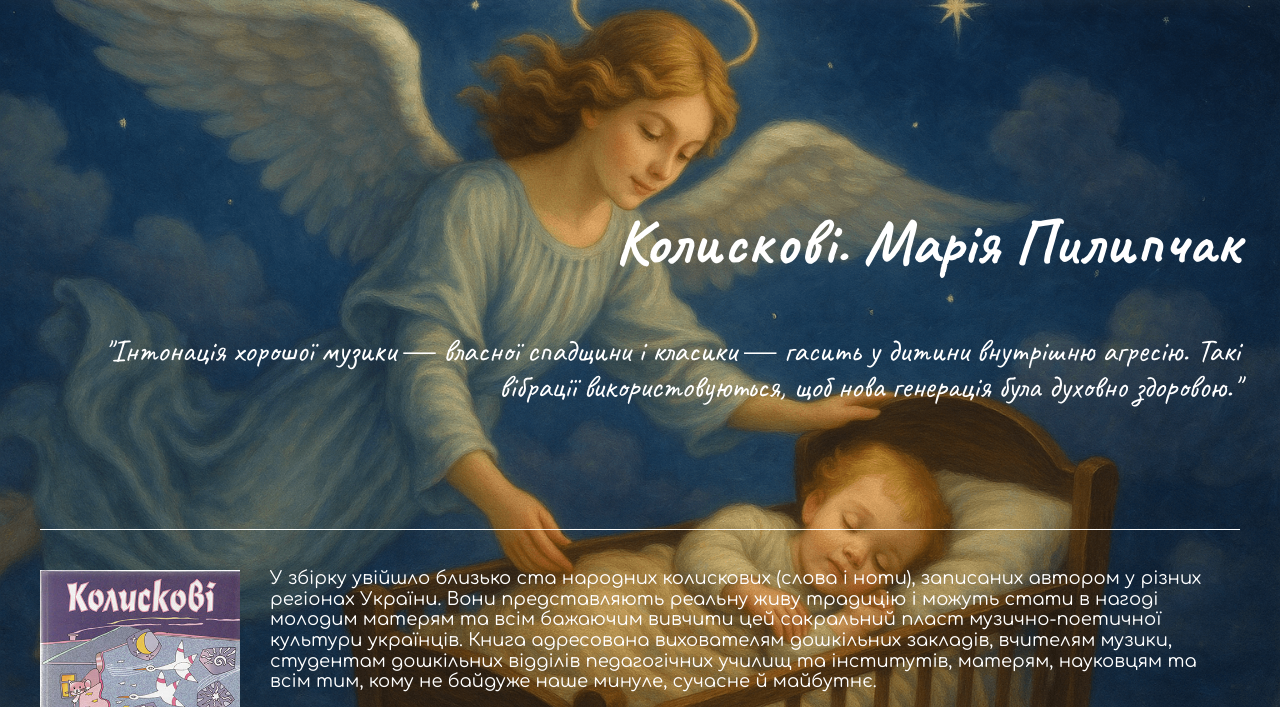
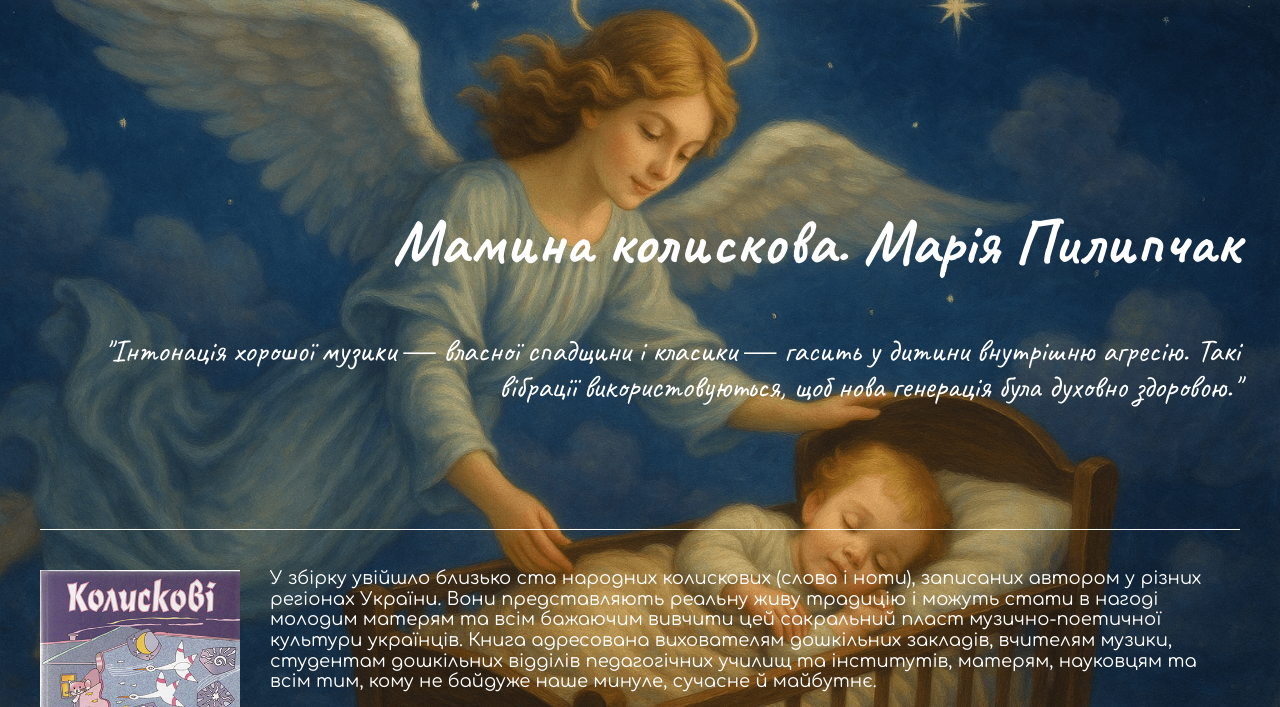
Before and after one commit to Ptz81/lullaby, a plain HTML site: page index.html in a window 1280 px wide. Shown: the part 70-777 px from the top of the page. Drawn offline with nearby package versions, Linux system fonts and the light colour scheme.

Commit message:
title change

```diff
--- a/index.html
+++ b/index.html
@@ -33,7 +33,7 @@
     </header>
     <main class="main">
       <section class="hero">
-        <h1 class="hero_title">Колискові. Марія Пилипчак</h1>
+        <h1 class="hero_title">Мамина колискова. Марія Пилипчак</h1>
         <blockquote class="hero_blockquote">
           "Інтонація хорошої музики ― власної спадщини і класики ― гасить у
           дитини внутрішню агресію. Такі вібрації використовуються, щоб нова
```
